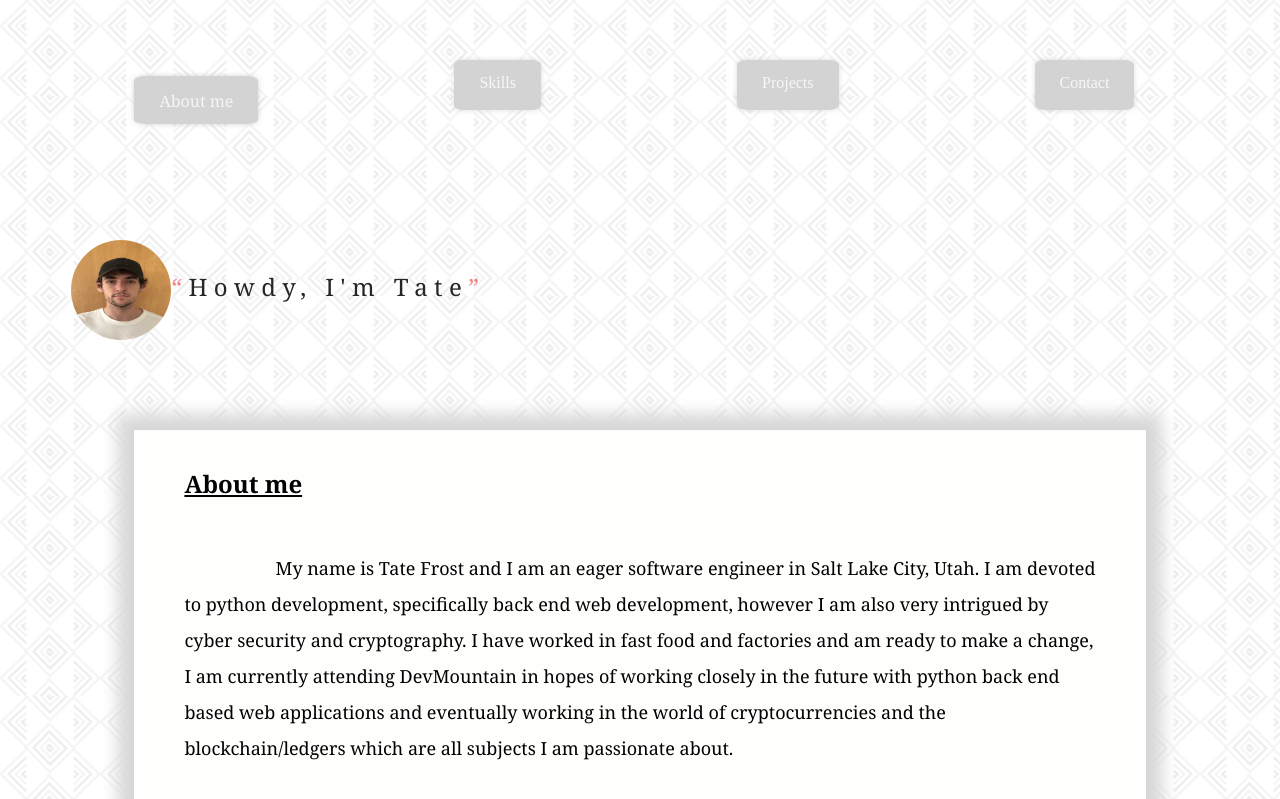
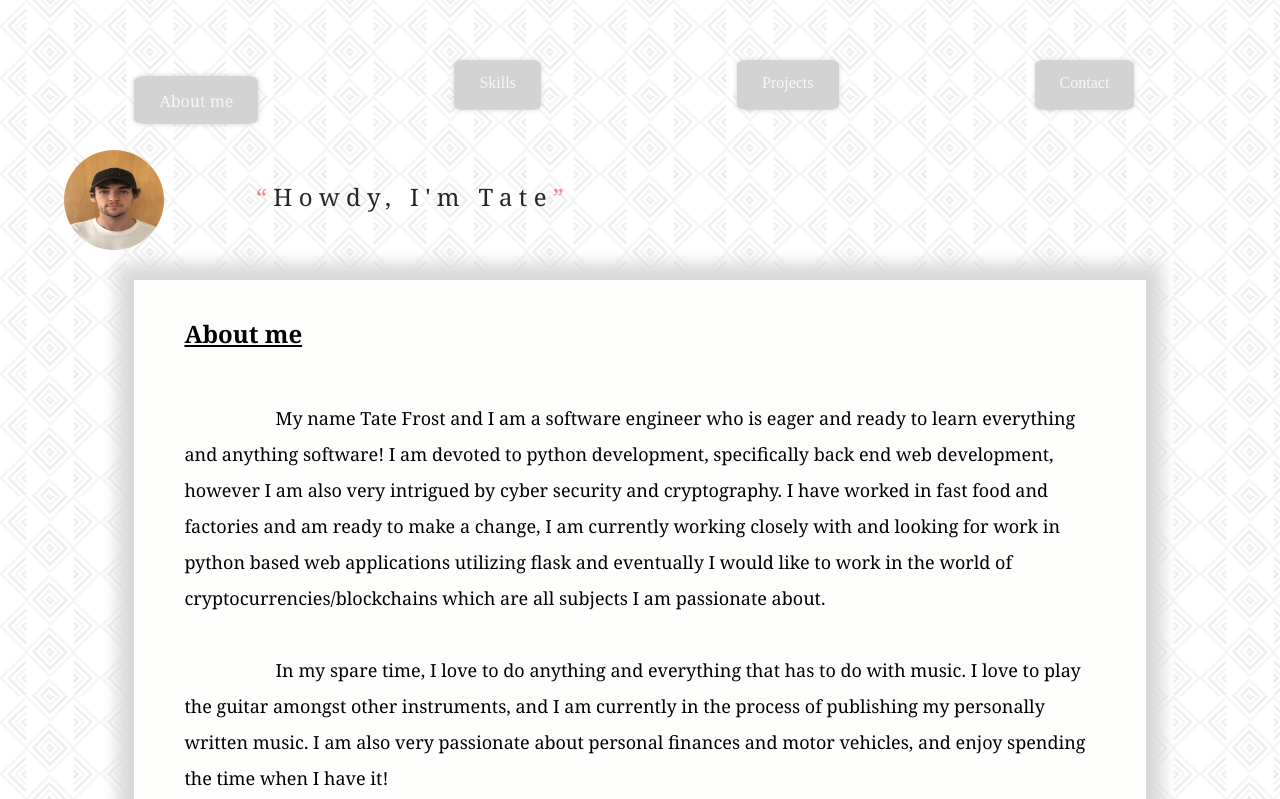
Before and after one commit to tatefrost/oldPortfolio, a website: page index.html in a window 1280 px wide. Shown: the top 799 px of the page. Drawn offline with nearby package versions, Linux system fonts and the light colour scheme; a web font is replaced by a local one.

Commit message:
updated about me info, removed picture blowing up on mouse hover

```diff
--- a/index.html
+++ b/index.html
@@ -33,7 +33,9 @@
     <h3 id="about">
       About me
     </h3>
-    <p class="aboutMe">    My name is Tate Frost and I am an eager software engineer in Salt Lake City, Utah. I am devoted to python development, specifically back end web development, however I am also very intrigued by cyber security and cryptography. I have worked in fast food and factories and am ready to make a change, I am currently attending DevMountain in hopes of working closely in the future with python back end based web applications and eventually working in the world of cryptocurrencies and the blockchain/ledgers which are all subjects I am passionate about.</p>
+    <p class="aboutMe">
+      My name Tate Frost and I am a software engineer who is eager and ready to learn everything and anything software! I am devoted to python development, specifically back end web development, however I am also very intrigued by cyber security and cryptography. I have worked in fast food and factories and am ready to make a change, I am currently working closely with and looking for work in python based web applications utilizing flask and eventually I would like to work in the world of cryptocurrencies/blockchains which are all subjects I am passionate about.
+      </p>
     <p class ="aboutMe">    In my spare time, I love to do anything and everything that has to do with music. I love to play the guitar amongst other instruments, and I am currently in the process of publishing my personally written music. I am also very passionate about personal finances and motor vehicles, and enjoy spending the time when I have it!</p>
 
     <div id="mePics">
--- a/styles.css
+++ b/styles.css
@@ -159,21 +159,14 @@ body {
 }
 
 #me {
-  position: relative;
-  top: 120px;
+  position: absolute;
+  top: 150px;
   left: 5%;
   border-radius: 100%;
   height: 100px;
   width: 100px;
   margin-bottom: 50px;
 }
-
-#me:hover {
-  height: 200px;
-  width: 200px;
-  transition:width 1s ease-in-out, height 1s ease-in-out;
-}
-
 
 h1 {
 text-shadow: 1px 1px 1px #ccc;
@@ -197,8 +190,8 @@ width: 50vw;
 }
 
 #howdy {
-  position: relative;
-  top: 150px;
+  position: absolute;
+  top: 180px;
   left: 20%;
   font-size: x-large;
   font-family: Georgia, 'Times New Roman', Times, serif;
```
